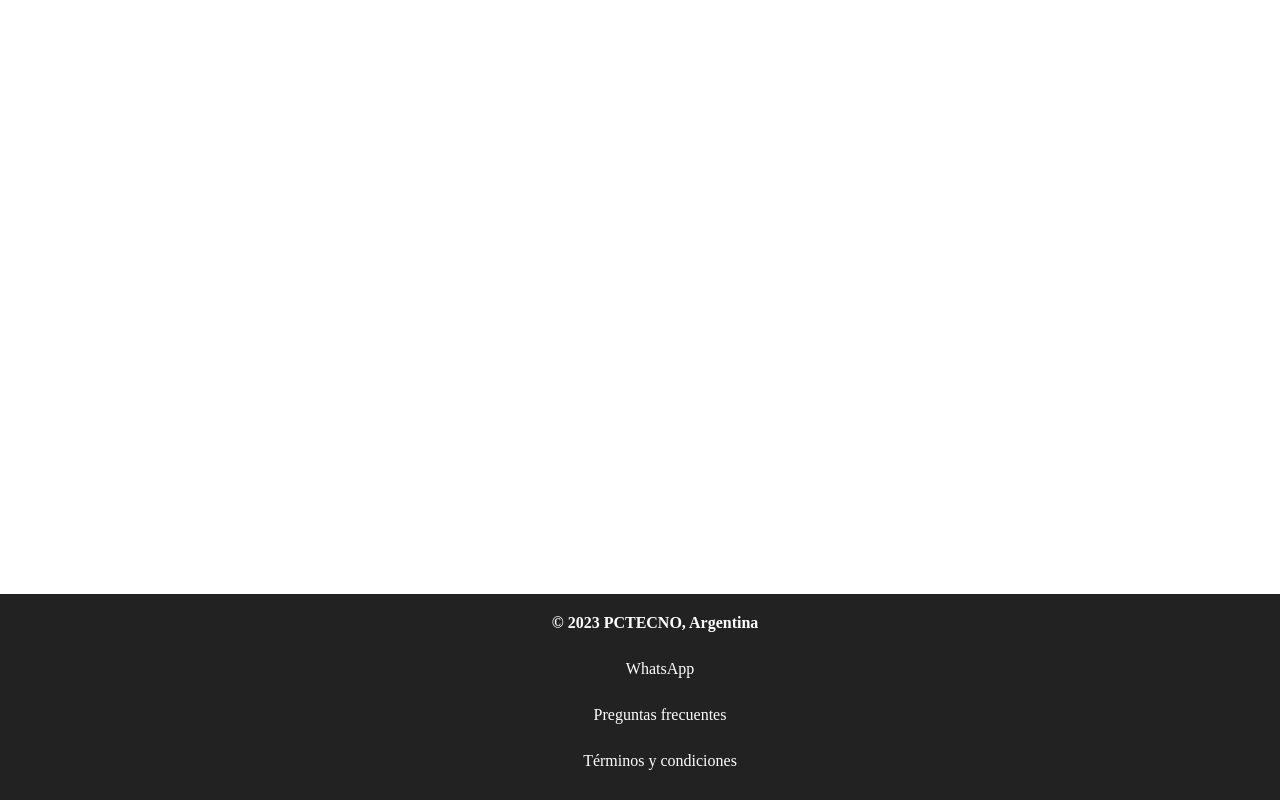
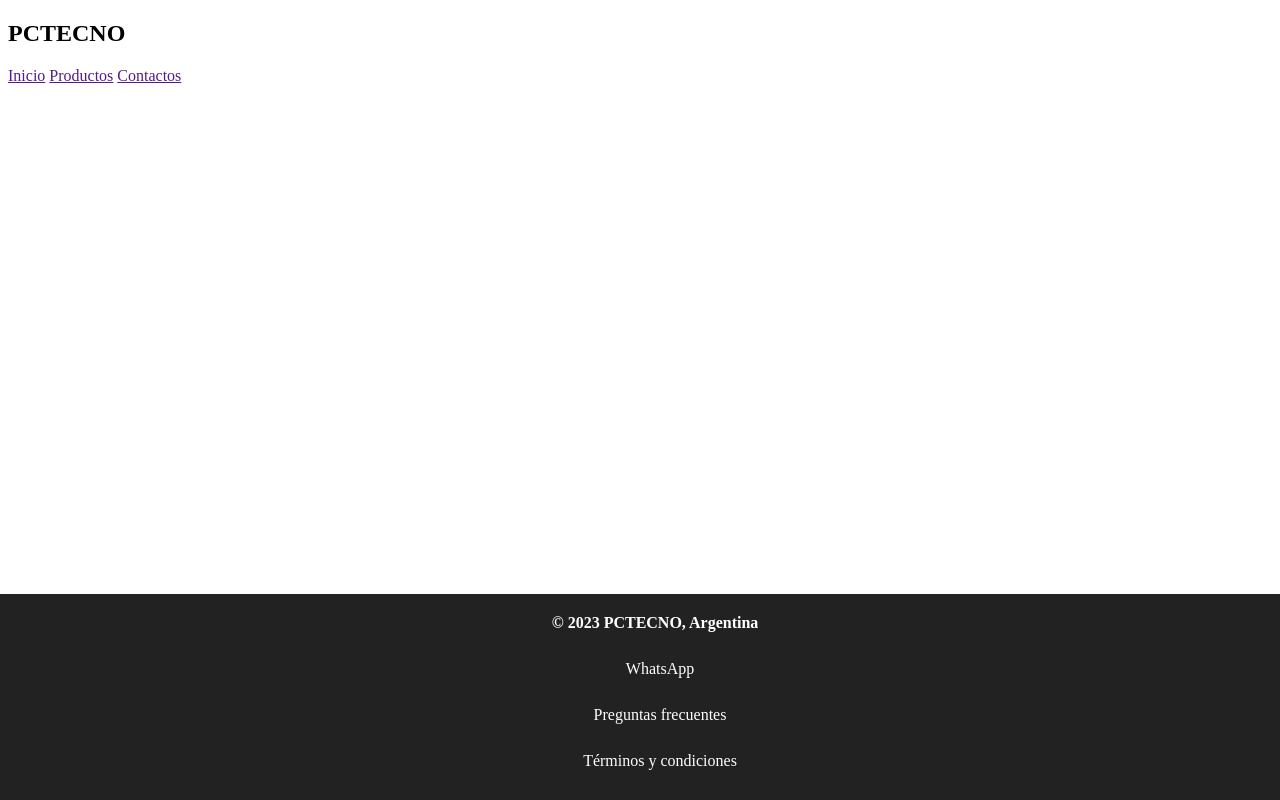
Before and after one commit to Choba07/Trabajo-Integrador-final, a plain HTML site: page index.html in a window 1280 px wide. Shown: the top 800 px of the page. Drawn offline with Linux system fonts and the light colour scheme.

Commit message:
Update index.html

```diff
--- a/index.html
+++ b/index.html
@@ -8,7 +8,14 @@
   <link rel="stylesheet" href="styles.css">
 </head>
 <body>
-
+   <header>
+        <h2>PCTECNO<i class="bi bi-xbox"></i></h2>
+        <nav>
+            <a href="">Inicio</a>
+            <a href="">Productos</a>
+            <a href="">Contactos</a>
+        </nav>
+    </header>
 <footer>
 <div class="copyright-container">
       <medium class="copyright">
```
